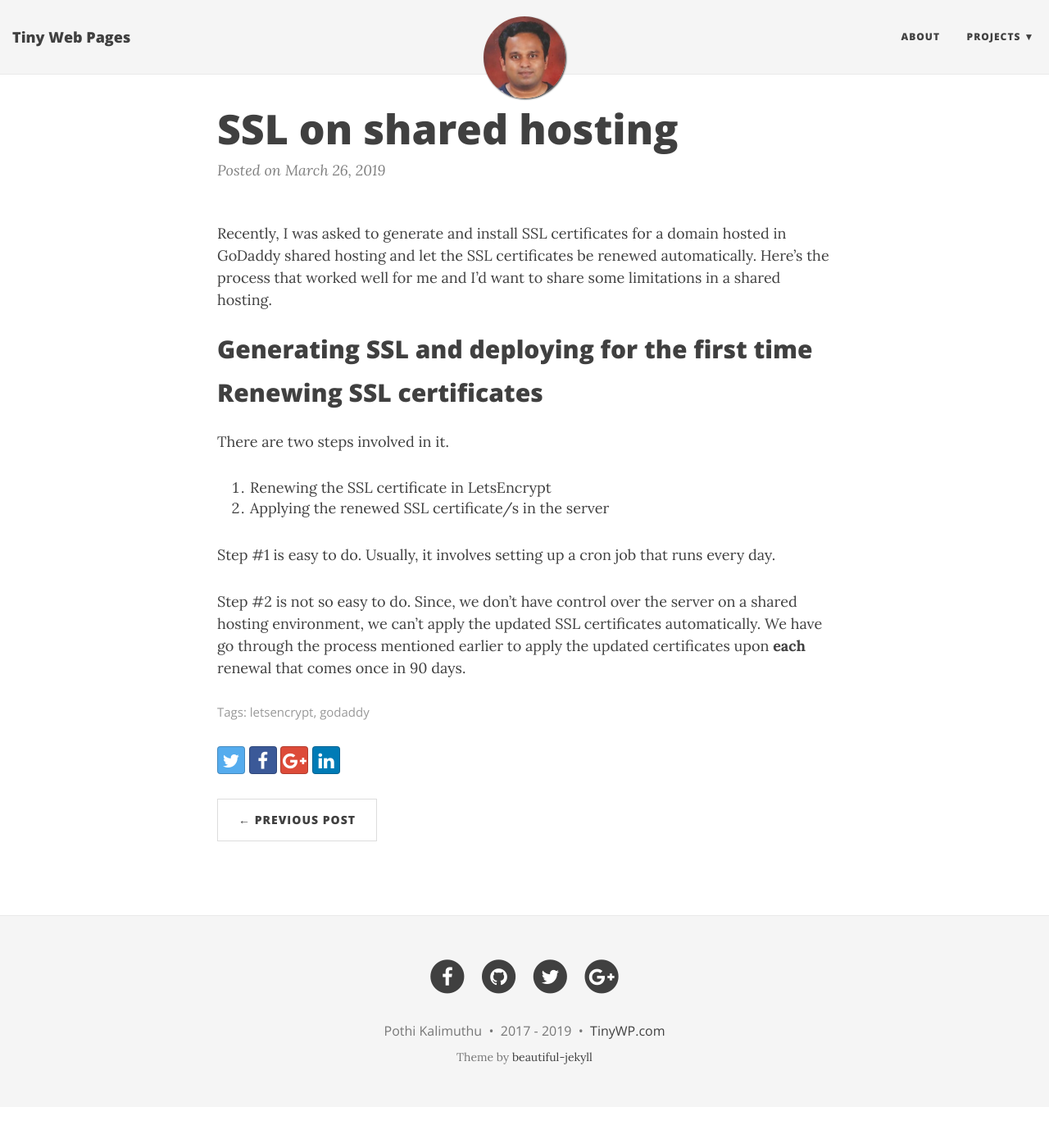
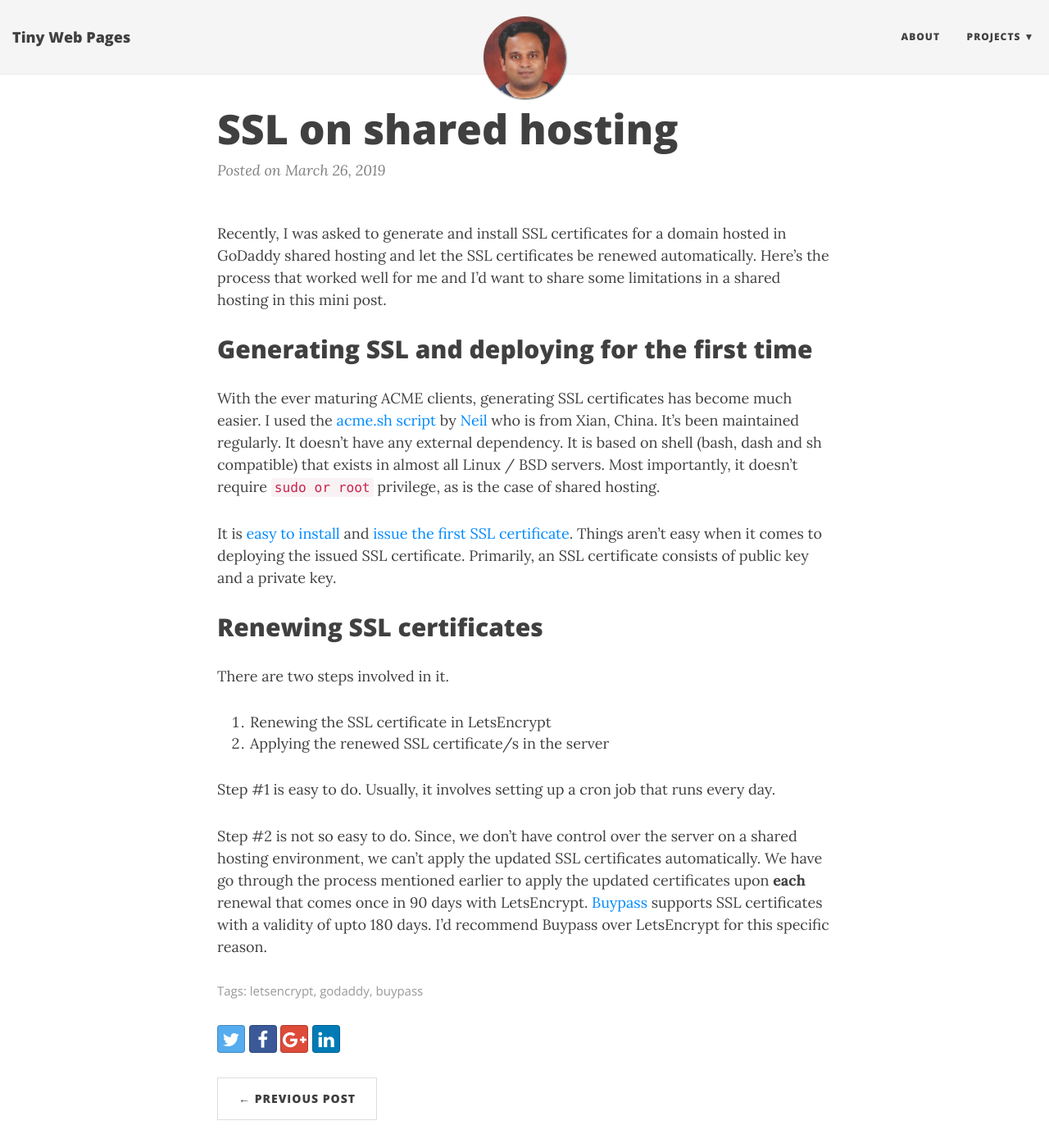
Before and after one commit to pothi/TinyWP.com, a Jekyll site: the page built from _posts/2019-03-27-shared-hosting-ssl.md, in a window 1280 px wide and 1400 px high. Shown: the whole window at 82% size. Built offline with Jekyll 4.4.1, drawn with Linux system fonts in a browser that asks for light colours; comment, search, counter and statistics services are not loaded.

Commit message:
Insert more content to the existing draft post

```diff
--- a/_posts/2019-03-27-shared-hosting-ssl.md
+++ b/_posts/2019-03-27-shared-hosting-ssl.md
@@ -4,12 +4,16 @@
 date:   2019-03-27 00:20:00 +0530
 last-modified-date: 2019-03-27
 categories: ssl
-tags: letsencrypt godaddy
+tags: letsencrypt godaddy buypass
 ---
 
-Recently, I was asked to generate and install SSL certificates for a domain hosted in GoDaddy shared hosting and let the SSL certificates be renewed automatically. Here's the process that worked well for me and I'd want to share some limitations in a shared hosting.
+Recently, I was asked to generate and install SSL certificates for a domain hosted in GoDaddy shared hosting and let the SSL certificates be renewed automatically. Here's the process that worked well for me and I'd want to share some limitations in a shared hosting in this mini post.
 
 ## Generating SSL and deploying for the first time
+
+With the ever maturing ACME clients, generating SSL certificates has become much easier. I used the [acme.sh script](https://acme.sh) by [Neil](https://twitter.com/neilpangxa) who is from Xian, China. It's been maintained regularly. It doesn't have any external dependency. It is based on shell (bash, dash and sh compatible) that exists in almost all Linux / BSD servers. Most importantly, it doesn't require `sudo or root` privilege, as is the case of shared hosting.
+
+It is [easy to install](https://github.com/Neilpang/acme.sh#1-how-to-install) and [issue the first SSL certificate](https://github.com/Neilpang/acme.sh#2-just-issue-a-cert). Things aren't easy when it comes to deploying the issued SSL certificate. Primarily, an SSL certificate consists of public key and a private key.
 
 ## Renewing SSL certificates
 
@@ -20,4 +24,4 @@
 
 Step #1 is easy to do. Usually, it involves setting up a cron job that runs every day.
 
-Step #2 is not so easy to do. Since, we don't have control over the server on a shared hosting environment, we can't apply the updated SSL certificates automatically. We have go through the process mentioned earlier to apply the updated certificates upon **each** renewal that comes once in 90 days.
+Step #2 is not so easy to do. Since, we don't have control over the server on a shared hosting environment, we can't apply the updated SSL certificates automatically. We have go through the process mentioned earlier to apply the updated certificates upon **each** renewal that comes once in 90 days with LetsEncrypt. [Buypass](https://www.buypass.com/) supports SSL certificates with a validity of upto 180 days. I'd recommend Buypass over LetsEncrypt for this specific reason.
```
